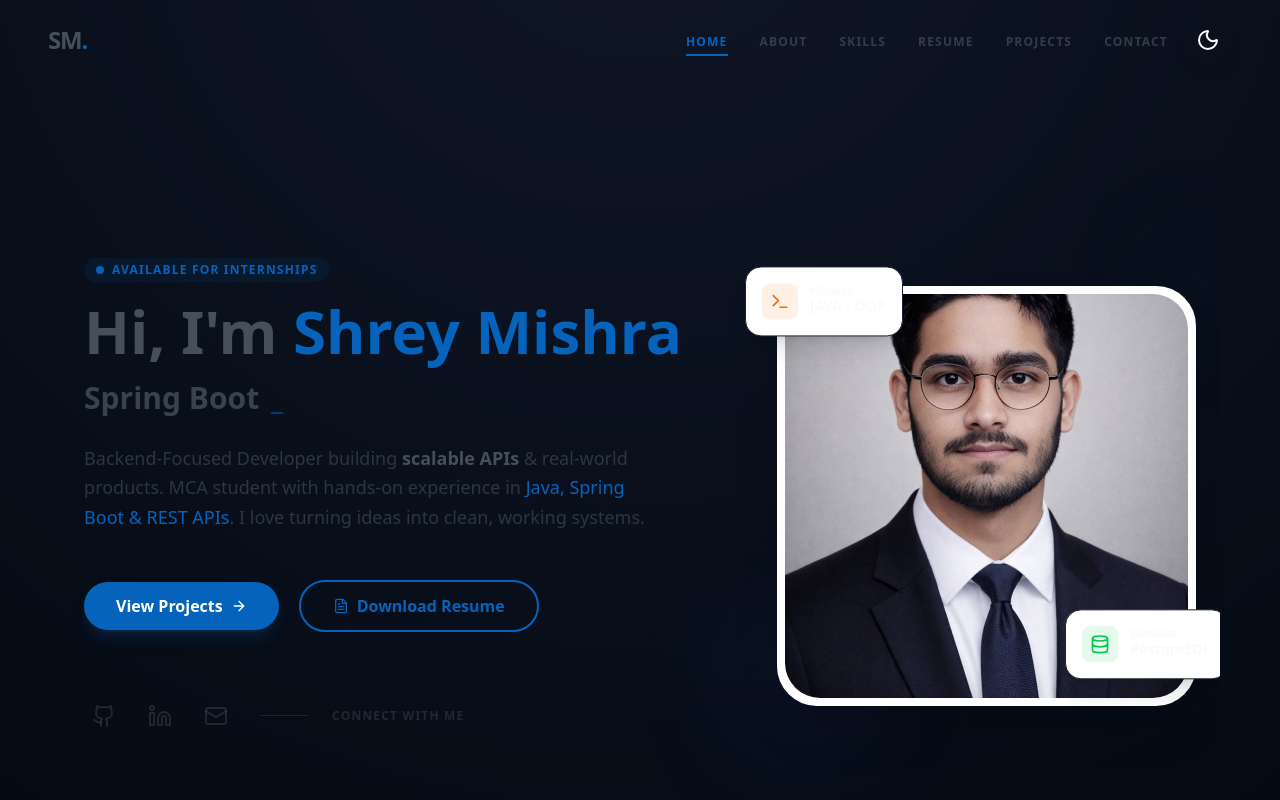
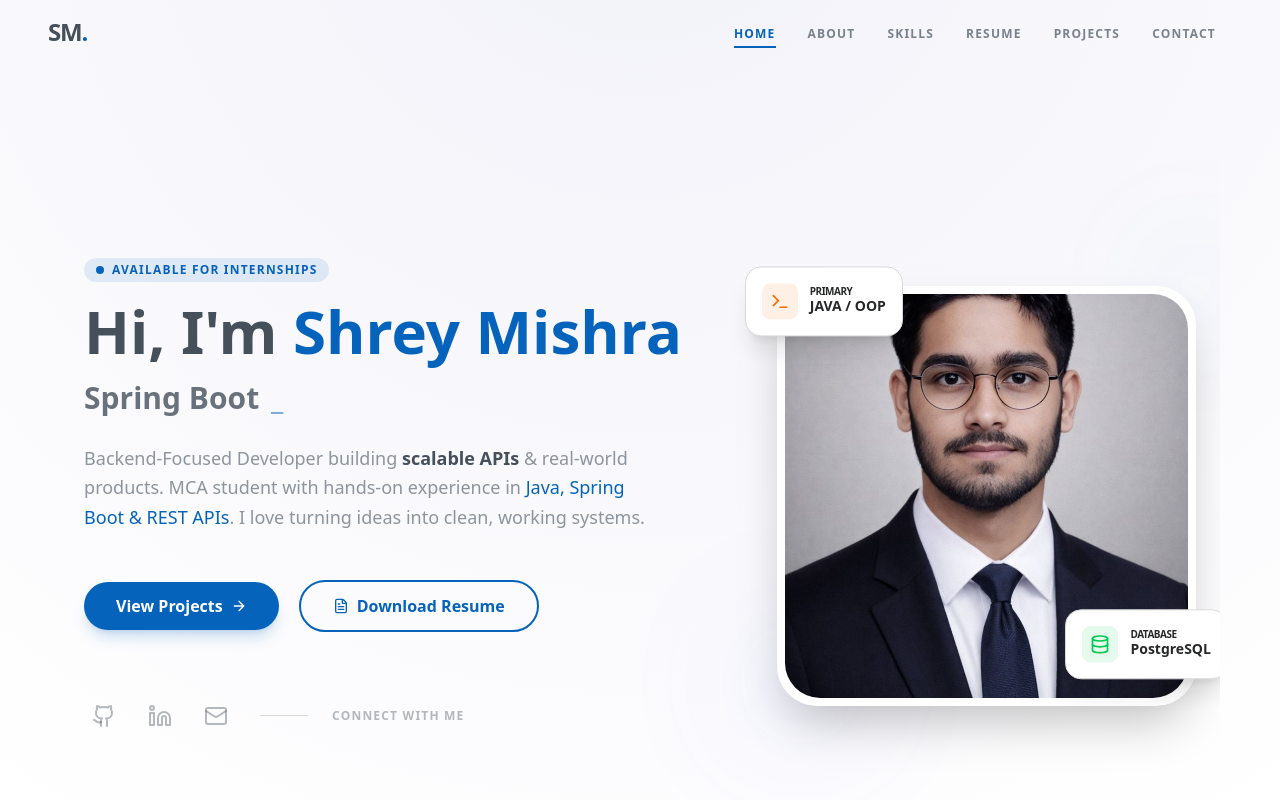
Before and after one commit to TheNineOne/shrey-mishra-portfolio, a Next.js app: page / in a window 1280 px wide. Shown: the top 800 px of the page. Built offline with nearby package versions, Linux system fonts and the light colour scheme.

Commit message:
Removed theme toggle and fixed site to Light Mode only

```diff
--- a/src/app/layout.tsx
+++ b/src/app/layout.tsx
@@ -36,8 +36,9 @@ export default function RootLayout({
       >
         <ThemeProvider
           attribute="class"
-          defaultTheme="dark"
-          enableSystem
+          defaultTheme="light"
+          forcedTheme="light"
+          enableSystem={false}
           disableTransitionOnChange
         >
           <div className="fixed inset-0 -z-10 bg-background">
--- a/src/components/Navbar.tsx
+++ b/src/components/Navbar.tsx
@@ -2,7 +2,6 @@
 
 import { motion, AnimatePresence } from "framer-motion";
 import Link from "next/link";
-import { ThemeToggle } from "./ThemeToggle";
 import { cn } from "@/lib/utils";
 import { useEffect, useState } from "react";
 import { Menu, X } from "lucide-react";
@@ -79,8 +78,6 @@ export default function Navbar() {
                     </ul>
 
                     <div className="flex items-center gap-2">
-                        <ThemeToggle />
-
                         {/* Mobile Menu Toggle */}
                         <button
                             className="md:hidden p-2 text-secondary dark:text-white z-[70]"
```
